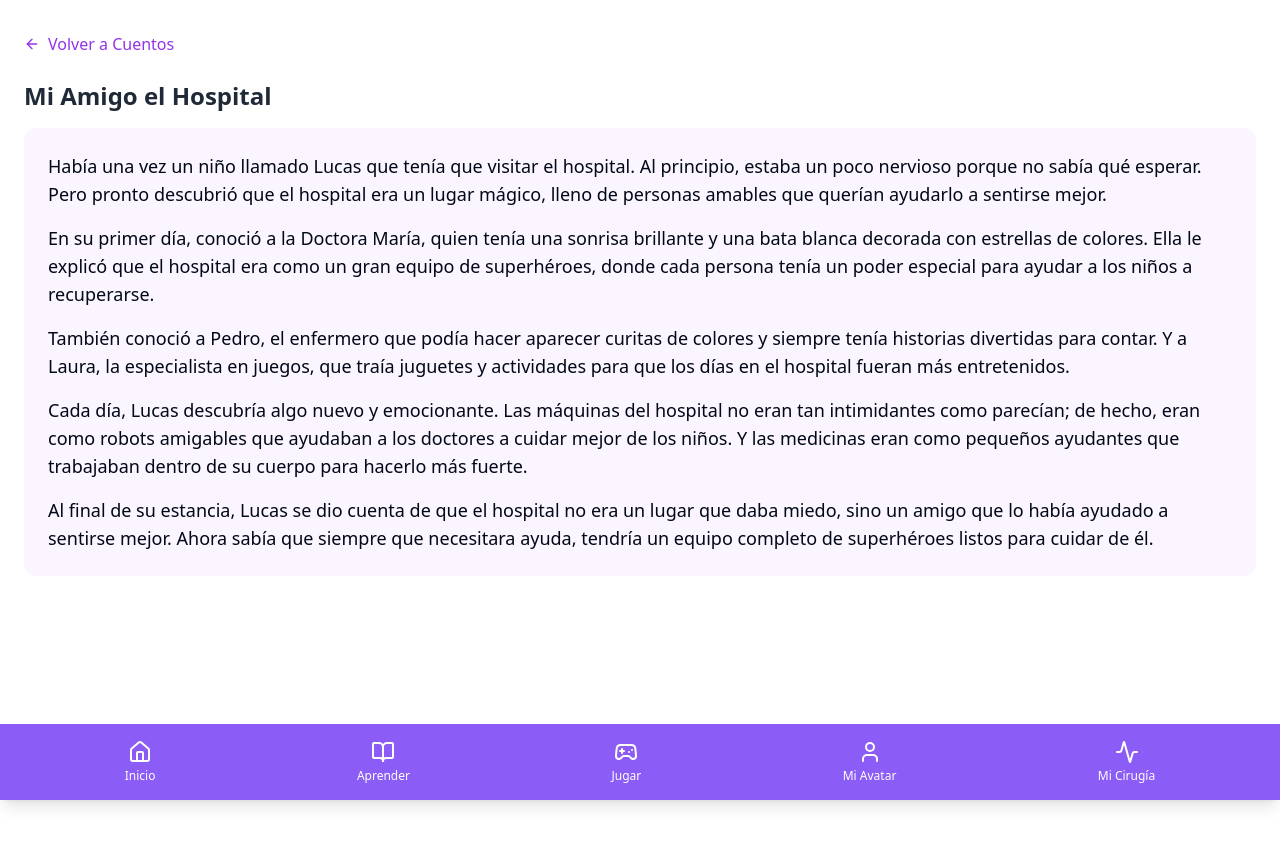
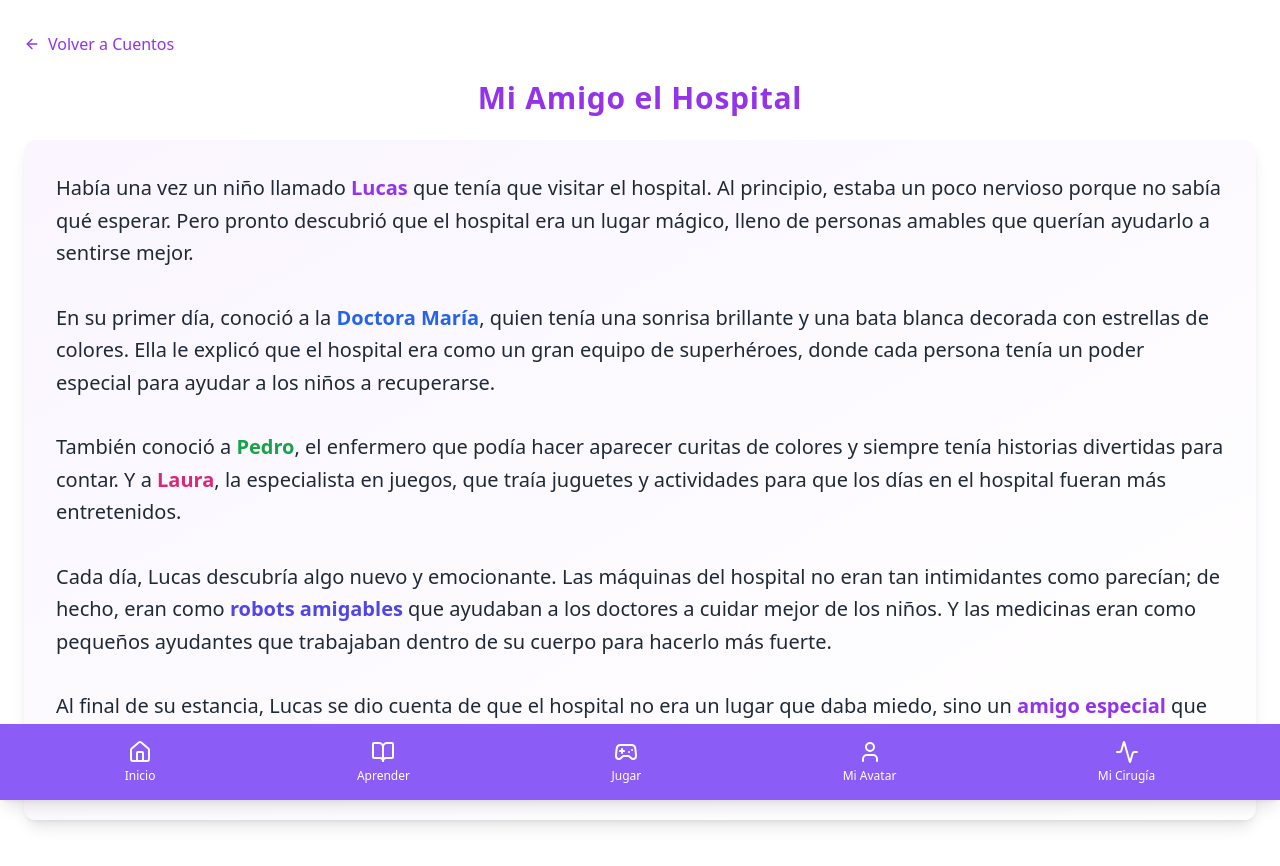
Before and after one commit to Lanico-herrera/chirpy-care-journey, a React (Vite) app: page /aprender/mi-amigo-hospital in a window 1280 px wide. Shown: the top 866 px of the page. Before the commit the page ends 800 px from the top, so only its background shows below. Built offline with nearby package versions, Linux system fonts and the light colour scheme.

Commit message:
Improve cuentos stories format
Make the text in the cuentos stories more organized and visually appealing.

```diff
--- a/src/pages/cuentos/MiAmigoHospital.tsx
+++ b/src/pages/cuentos/MiAmigoHospital.tsx
@@ -21,40 +21,45 @@ const MiAmigoHospital = () => {
           animate={{ opacity: 1, y: 0 }}
           className="prose max-w-none"
         >
-          <h1 className="text-2xl font-bold text-gray-800 mb-4">Mi Amigo el Hospital</h1>
+          <h1 className="text-3xl font-bold text-purple-600 mb-6 text-center tracking-wide">
+            Mi Amigo el Hospital
+          </h1>
 
-          <div className="bg-purple-50 rounded-xl p-6 mb-8">
-            <p className="text-lg mb-4">
-              Había una vez un niño llamado Lucas que tenía que visitar el hospital. Al principio,
-              estaba un poco nervioso porque no sabía qué esperar. Pero pronto descubrió que el
-              hospital era un lugar mágico, lleno de personas amables que querían ayudarlo a sentirse mejor.
+          <div className="bg-gradient-to-br from-purple-50 to-white rounded-xl p-8 shadow-lg mb-8">
+            <p className="text-xl mb-8 leading-relaxed text-gray-800 font-medium">
+              Había una vez un niño llamado <span className="text-purple-600 font-semibold">Lucas</span> que
+              tenía que visitar el hospital. Al principio, estaba un poco nervioso porque no sabía
+              qué esperar. Pero pronto descubrió que el hospital era un lugar mágico, lleno de
+              personas amables que querían ayudarlo a sentirse mejor.
             </p>
 
-            <p className="text-lg mb-4">
-              En su primer día, conoció a la Doctora María, quien tenía una sonrisa brillante y una
-              bata blanca decorada con estrellas de colores. Ella le explicó que el hospital era como
-              un gran equipo de superhéroes, donde cada persona tenía un poder especial para ayudar
-              a los niños a recuperarse.
+            <p className="text-xl mb-8 leading-relaxed text-gray-800 font-medium">
+              En su primer día, conoció a la <span className="text-blue-600 font-semibold">Doctora María</span>,
+              quien tenía una sonrisa brillante y una bata blanca decorada con estrellas de colores.
+              Ella le explicó que el hospital era como un gran equipo de superhéroes, donde cada
+              persona tenía un poder especial para ayudar a los niños a recuperarse.
             </p>
 
-            <p className="text-lg mb-4">
-              También conoció a Pedro, el enfermero que podía hacer aparecer curitas de colores
-              y siempre tenía historias divertidas para contar. Y a Laura, la especialista en juegos,
-              que traía juguetes y actividades para que los días en el hospital fueran más entretenidos.
+            <p className="text-xl mb-8 leading-relaxed text-gray-800 font-medium">
+              También conoció a <span className="text-green-600 font-semibold">Pedro</span>, el enfermero
+              que podía hacer aparecer curitas de colores y siempre tenía historias divertidas para
+              contar. Y a <span className="text-pink-600 font-semibold">Laura</span>, la especialista
+              en juegos, que traía juguetes y actividades para que los días en el hospital fueran
+              más entretenidos.
             </p>
 
-            <p className="text-lg mb-4">
+            <p className="text-xl mb-8 leading-relaxed text-gray-800 font-medium">
               Cada día, Lucas descubría algo nuevo y emocionante. Las máquinas del hospital no eran
-              tan intimidantes como parecían; de hecho, eran como robots amigables que ayudaban a
-              los doctores a cuidar mejor de los niños. Y las medicinas eran como pequeños ayudantes
-              que trabajaban dentro de su cuerpo para hacerlo más fuerte.
+              tan intimidantes como parecían; de hecho, eran como <span className="text-indigo-600 font-semibold">robots amigables</span> que
+              ayudaban a los doctores a cuidar mejor de los niños. Y las medicinas eran como
+              pequeños ayudantes que trabajaban dentro de su cuerpo para hacerlo más fuerte.
             </p>
 
-            <p className="text-lg">
+            <p className="text-xl leading-relaxed text-gray-800 font-medium">
               Al final de su estancia, Lucas se dio cuenta de que el hospital no era un lugar que
-              daba miedo, sino un amigo que lo había ayudado a sentirse mejor. Ahora sabía que
-              siempre que necesitara ayuda, tendría un equipo completo de superhéroes listos
-              para cuidar de él.
+              daba miedo, sino un <span className="text-purple-600 font-semibold">amigo especial</span> que
+              lo había ayudado a sentirse mejor. Ahora sabía que siempre que necesitara ayuda,
+              tendría un equipo completo de superhéroes listos para cuidar de él.
             </p>
           </div>
         </motion.div>
```
